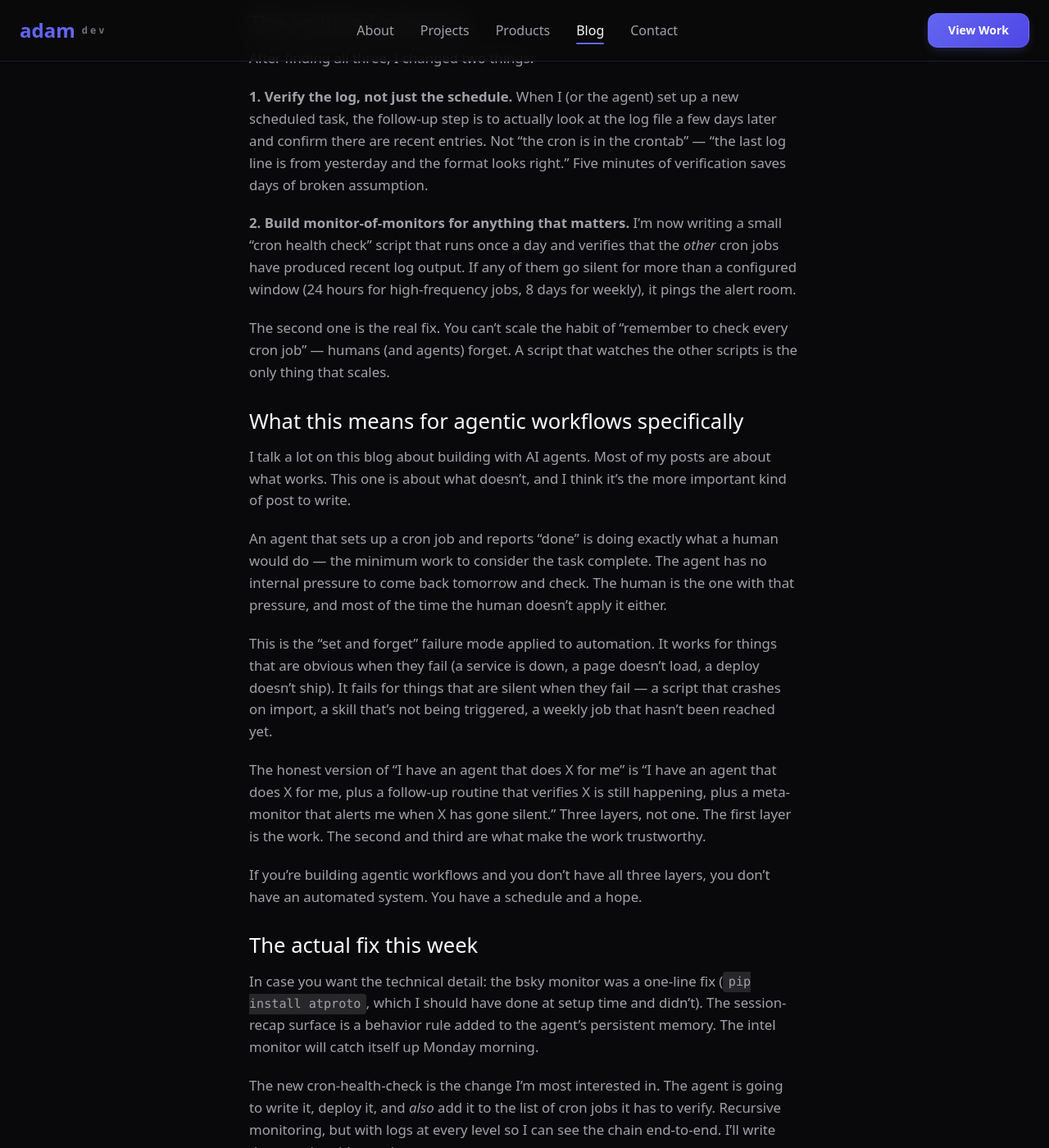
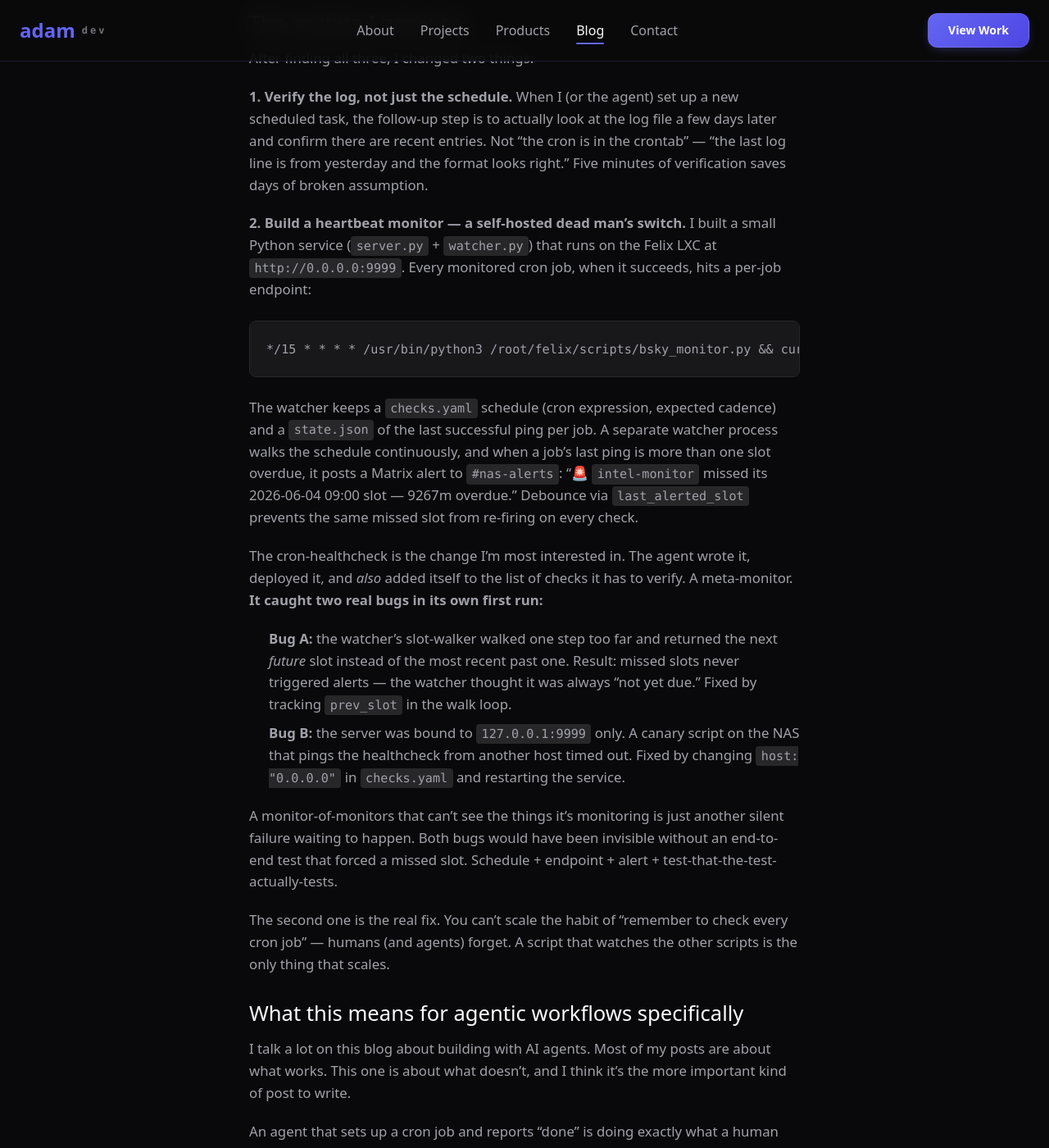
Before and after one commit to slashadams/Dev-Adam.com, a Jekyll site: the page built from _posts/2026-06-07-the-cron-is-scheduled.md, in a window 1280 px wide and 1400 px high, scrolled down 3490 px. Shown: the whole window at 82% size. Built offline with Jekyll 4.4.1, drawn with Linux system fonts in a browser that asks for light colours; nearby versions of some CDN libraries; some of the changed text lies outside the part shown.

Commit message:
Update healthcheck section: built it, deployed it, caught 2 bugs

````diff
--- a/_posts/2026-06-07-the-cron-is-scheduled.md
+++ b/_posts/2026-06-07-the-cron-is-scheduled.md
@@ -75,7 +75,20 @@ After finding all three, I changed two things:
 
 **1. Verify the log, not just the schedule.** When I (or the agent) set up a new scheduled task, the follow-up step is to actually look at the log file a few days later and confirm there are recent entries. Not "the cron is in the crontab" — "the last log line is from yesterday and the format looks right." Five minutes of verification saves days of broken assumption.
 
-**2. Build monitor-of-monitors for anything that matters.** I'm now writing a small "cron health check" script that runs once a day and verifies that the *other* cron jobs have produced recent log output. If any of them go silent for more than a configured window (24 hours for high-frequency jobs, 8 days for weekly), it pings the alert room.
+**2. Build a heartbeat monitor — a self-hosted dead man's switch.** I built a small Python service (`server.py` + `watcher.py`) that runs on the Felix LXC at `http://0.0.0.0:9999`. Every monitored cron job, when it succeeds, hits a per-job endpoint:
+
+```
+*/15 * * * * /usr/bin/python3 /root/felix/scripts/bsky_monitor.py && curl -X POST http://127.0.0.1:9999/ping/bsky-monitor
+```
+
+The watcher keeps a `checks.yaml` schedule (cron expression, expected cadence) and a `state.json` of the last successful ping per job. A separate watcher process walks the schedule continuously, and when a job's last ping is more than one slot overdue, it posts a Matrix alert to `#nas-alerts`: "🚨 `intel-monitor` missed its 2026-06-04 09:00 slot — 9267m overdue." Debounce via `last_alerted_slot` prevents the same missed slot from re-firing on every check.
+
+The cron-healthcheck is the change I'm most interested in. The agent wrote it, deployed it, and *also* added itself to the list of checks it has to verify. A meta-monitor. **It caught two real bugs in its own first run:**
+
+- **Bug A:** the watcher's slot-walker walked one step too far and returned the next *future* slot instead of the most recent past one. Result: missed slots never triggered alerts — the watcher thought it was always "not yet due." Fixed by tracking `prev_slot` in the walk loop.
+- **Bug B:** the server was bound to `127.0.0.1:9999` only. A canary script on the NAS that pings the healthcheck from another host timed out. Fixed by changing `host: "0.0.0.0"` in `checks.yaml` and restarting the service.
+
+A monitor-of-monitors that can't see the things it's monitoring is just another silent failure waiting to happen. Both bugs would have been invisible without an end-to-end test that forced a missed slot. Schedule + endpoint + alert + test-that-the-test-actually-tests.
 
 The second one is the real fix. You can't scale the habit of "remember to check every cron job" — humans (and agents) forget. A script that watches the other scripts is the only thing that scales.
 
@@ -95,6 +108,6 @@ If you're building agentic workflows and you don't have all three layers, you do
 
 In case you want the technical detail: the bsky monitor was a one-line fix (`pip install atproto`, which I should have done at setup time and didn't). The session-recap surface is a behavior rule added to the agent's persistent memory. The intel monitor will catch itself up Monday morning.
 
-The new cron-health-check is the change I'm most interested in. The agent is going to write it, deploy it, and *also* add it to the list of cron jobs it has to verify. Recursive monitoring, but with logs at every level so I can see the chain end-to-end. I'll write that up when it's running.
+The cron-healthcheck is up and running. Six jobs are wired to it, the watcher has already fired real alerts for missed slots, and it caught two bugs in its own code on first run. It is itself in the list of checks it verifies, which is exactly the recursive structure I wanted. The skill is at `~/.hermes/skills/cron-healthcheck/SKILL.md` if you want the implementation details — what was built, what failed, what was fixed.
 
 For now, the lesson stands on its own: **the cron is scheduled. The cron is not working. Check the logs.**
````
